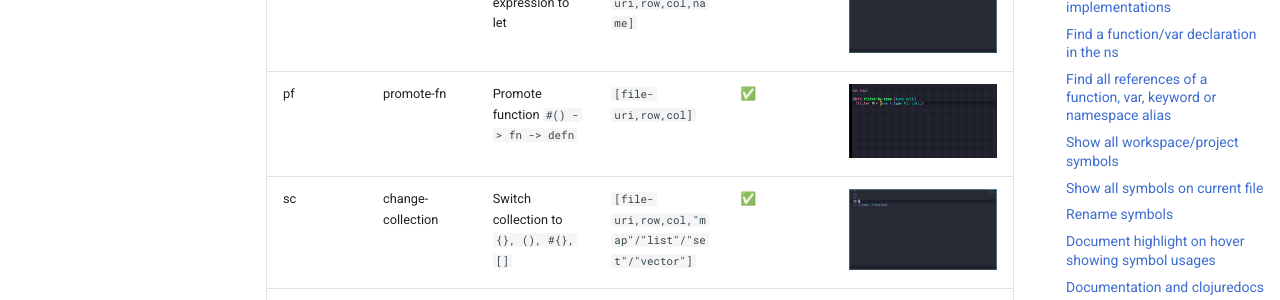
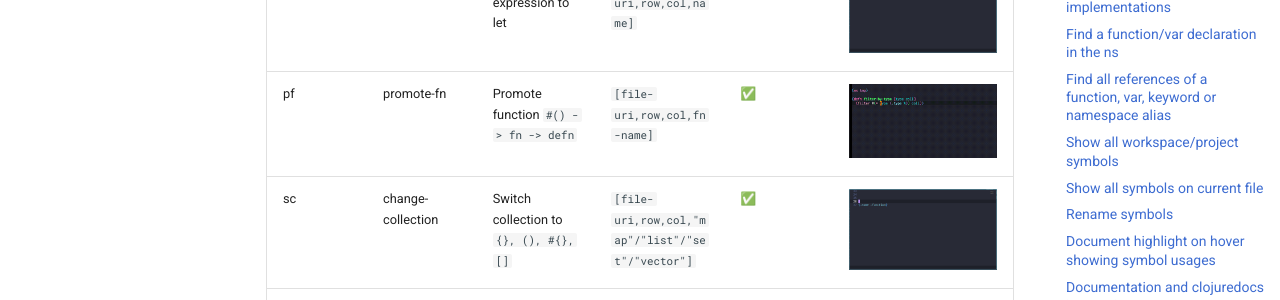
Before and after one commit to clojure-lsp/clojure-lsp, an MkDocs documentation site: the page built from docs/features.md, in a window 1280 px wide and 900 px high, scrolled down 12496 px. Shown: the part 173-473 px from the top of the window. Built offline with MkDocs 1.6.1 and Material for MkDocs 9.7.7, drawn with Linux system fonts in a browser that asks for light colours; comment, search, counter and statistics services are not loaded.

Commit message:
Use optional user-provided name when promoting function

```diff
--- a/docs/features.md
+++ b/docs/features.md
@@ -415,7 +415,7 @@ Arguments:
 | ma       | resolve-macro-as        | Resolve macro as                       | `[file-uri,row,col]`                             | ✅                        | <a href="../images/features/resolve-macro-as.gif"><img src="../images/features/resolve-macro-as.gif" width=720 alt="Screen recording of Resolve macro as"></a>                           |
 | mf       | move-form               | Move form                              | `[file-uri,row,col,filename]`                    | ✅                        |                                                                                                                                                                                          |
 | ml       | move-to-let             | Move expression to let                 | `[file-uri,row,col,name]`                        | ✅                        | <a href="../images/features/move-to-let.gif"><img src="../images/features/move-to-let.gif" width=720 alt="Screen recording of Move expression to let"></a>                               |
-| pf       | promote-fn              | Promote function `#() -> fn -> defn`   | `[file-uri,row,col]`                             | ✅                        | <a href="../images/features/promote-fn.gif"><img src="../images/features/promote-fn.gif" width=720 alt="Screen recording of Promote fn to defn"></a>                                     |
+| pf       | promote-fn              | Promote function `#() -> fn -> defn`   | `[file-uri,row,col,fn-name]`                     | ✅                        | <a href="../images/features/promote-fn.gif"><img src="../images/features/promote-fn.gif" width=720 alt="Screen recording of Promote fn to defn"></a>                                     |
 | sc       | change-collection       | Switch collection to `{}, (), #{}, []` | `[file-uri,row,col,"map"/"list"/"set"/"vector"]` | ✅                        | <a href="../images/features/change-coll.gif"><img src="../images/features/change-coll.gif" width=720 alt="Screen recording of Switch collection"></a>                                    |
 | sm       | sort-map                | Sort map                               | `[file-uri,row,col]`                             | ✅                        | <a href="../images/features/sort-map.gif"><img src="../images/features/sort-map.gif" width=720 alt="Screen recording of Sort map"></a>                                                   |
 | tf       | thread-first-all        | Thread first all                       | `[file-uri,row,col]`                             | ✅                        | <a href="../images/features/thread-first-all.gif"><img src="../images/features/thread-first-all.gif" width=360 alt="Screen recording of Thread first all"></a>                           |
```
Also changed, not shown: 4 other files.
